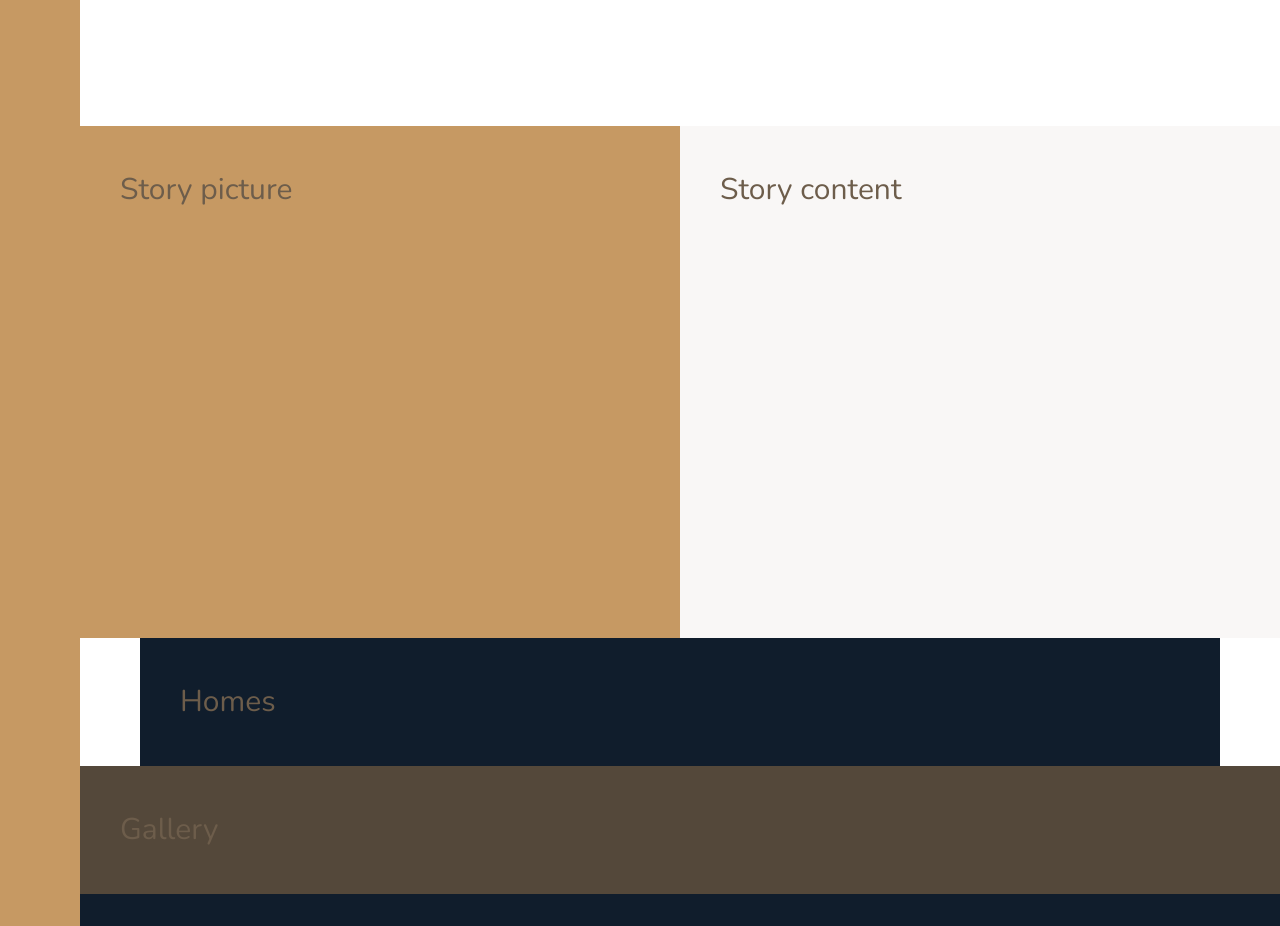
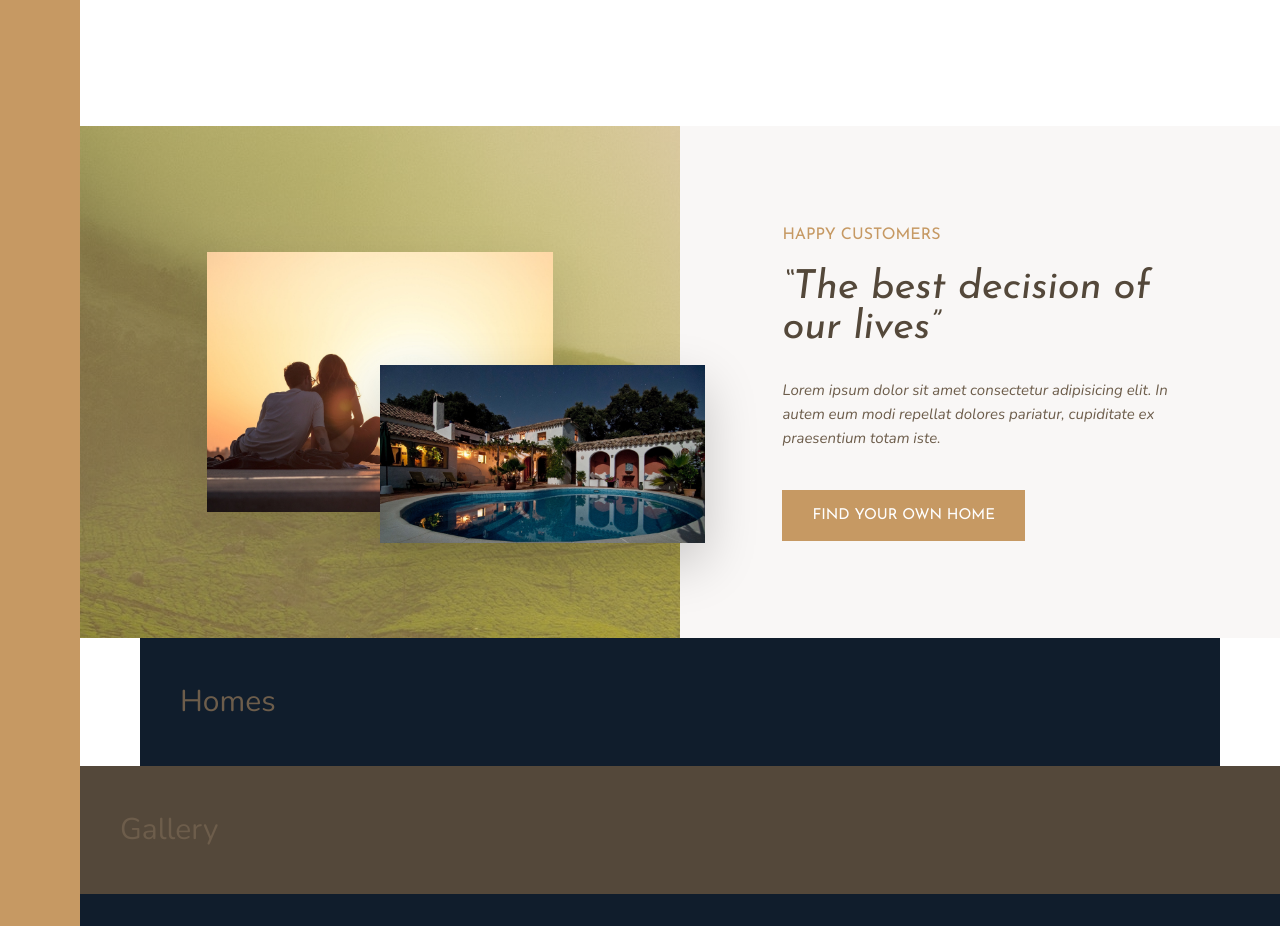
Before and after one commit to Spri85/nexter, a website: page index.html in a window 1280 px wide. Shown: the part 1320-2246 px from the top of the page. Drawn offline with nearby package versions, Linux system fonts and the light colour scheme.

Commit message:
completed story section

```diff
--- a/index.html
+++ b/index.html
@@ -79,11 +79,18 @@
     </seaction>
 
     <div class="story__pictures">
-        Story picture
+        <img src="img/story-1.jpeg" alt="Couple with new house" class="story__img--1">
+        <img src="img/story-2.jpeg" alt="New house" class="story__img--2">
     </div>
 
     <div class="story__content">
-        Story content
+        <h3 class="heading-3 mb-sm">Happy Customers</h3>
+        <h2 class="heading-2 heading-2--dark mb-md">&ldquo;The best decision of our lives&rdquo;</h2>
+        <p class="story__text">
+            Lorem ipsum dolor sit amet consectetur adipisicing elit. In autem eum modi repellat dolores pariatur, cupiditate ex praesentium
+            totam iste.
+        </p>
+        <button class="btn">Find your own home</button>
     </div>
 
     <section class="homes">
--- a/sass/_story.scss
+++ b/sass/_story.scss
@@ -2,9 +2,37 @@
   &__pictures {
     background-color: $color-primary;
     grid-column: full-start / col-end 4;
+    background-image: linear-gradient(rgba($color-primary, 0.5), rgba($color-primary, 0.5)), url(../img/back.jpg);
+    display: grid;
+    grid-template-rows: repeat(6, 1fr);
+    grid-template-columns: repeat(6, 1fr);
+    align-items: center;
+  }
+  &__img--1 {
+    width: 100%;
+    grid-row: 2 / 6;
+    grid-column: 2 / 6;
+    box-shadow: 0 2rem 5rem rgba(#000, 0.1);
+  }
+  &__img--2 {
+    width: 125%;
+    grid-row: 4 / 6;
+    grid-column: 4 / 7;
+    z-index: 20;
+    box-shadow: 0 2rem 5rem rgba(#000, 0.2);
   }
   &__content {
     background-color: $color-grey-light-1;
     grid-column: col-start 5 / full-end;
+    padding: 6rem 8vw;
+    display: flex;
+    flex-direction: column;
+    justify-content: center;
+    align-items: flex-start;
+  }
+  &__text {
+    font-size: 1.5rem;
+    font-style: italic;
+    margin-bottom: 4rem;
   }
 }
--- a/sass/_typography.scss
+++ b/sass/_typography.scss
@@ -9,10 +9,22 @@
 
 .heading-2 {
   @extend %heading;
+  font-size: 4rem;
+  font-style: italic;
+  line-height: 1;
+  &--light {
+    color: $color-grey-light-1;
+  }
+  &--dark {
+    color: $color-grey-dark-1;
+  }
 }
 
 .heading-3 {
   @extend %heading;
+  font-size: 1.6rem;
+  color: $color-primary;
+  text-transform: uppercase;
 }
 
 .heading-4 {
@@ -25,3 +37,35 @@
     color: $color-grey-dark-1;
   }
 }
+
+.btn {
+  background-color: $color-primary;
+  color: #fff;
+  border: none;
+  border-radius: 0;
+  font-family: $font-display;
+  font-size: 1.5rem;
+  text-transform: uppercase;
+  cursor: pointer;
+  padding: 1.8rem 3rem;
+  transition: all .2s;
+  &:hover {
+    background-color: $color-primary-dark;
+  }
+}
+
+.mb-sm {
+  margin-bottom: 2rem;
+}
+
+.mb-md {
+  margin-bottom: 3rem;
+}
+
+.mb-lg {
+  margin-bottom: 4rem;
+}
+
+.mb-hg {
+  margin-bottom: 8rem;
+}
```
Also changed, not shown: css/style.css.
